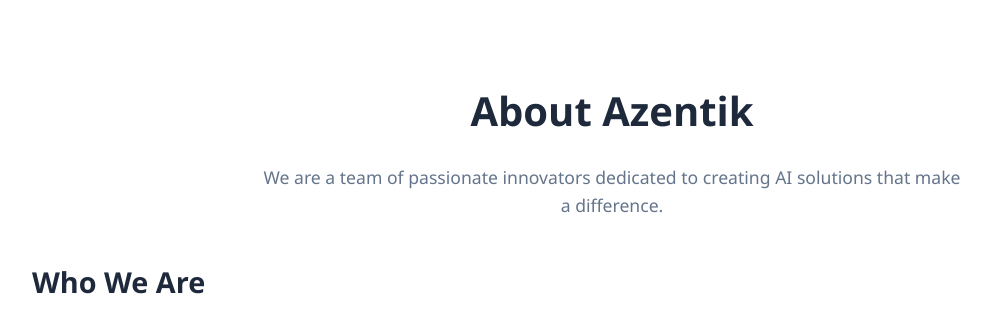
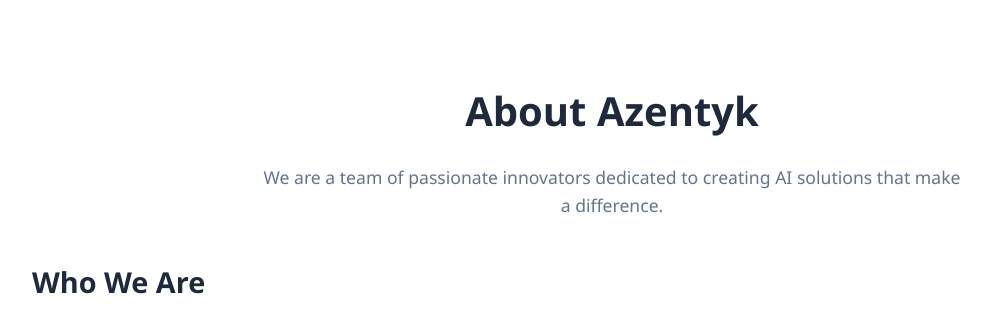
Before and after one commit to Azentyk/doctor_appointment_assistant_project, a Flask app: page / in a window 1280 px wide. Shown: the part 801-1128 px from the top of the page, without its empty margins (28-1019 px from the left). Run offline with Flask 3, Linux system fonts and the light colour scheme; parts of the project's set-up code (start-up, migrations or seed data) failed here and were passed over.

Commit message:
Update home.html

```diff
--- a/templates/home.html
+++ b/templates/home.html
@@ -4,7 +4,7 @@
 <head>
     <meta charset="UTF-8">
     <meta name="viewport" content="width=device-width, initial-scale=1.0">
-    <title>Azentik - AI-Powered Solutions</title>
+    <title>Azentyk - AI-Powered Solutions</title>
     <link rel="stylesheet" href="https://cdnjs.cloudflare.com/ajax/libs/font-awesome/6.4.0/css/all.min.css">
     <style>
         /* Global Styles */
@@ -678,7 +678,7 @@
     <!-- About Section -->
     <section class="section about" id="about">
         <div class="container">
-            <h2 class="section-title">About Azentik</h2>
+            <h2 class="section-title">About Azentyk</h2>
             <p class="section-subtitle">We are a team of passionate innovators dedicated to creating AI solutions that make a difference.</p>
             <div class="about-content">
                 <div class="about-text">
```
